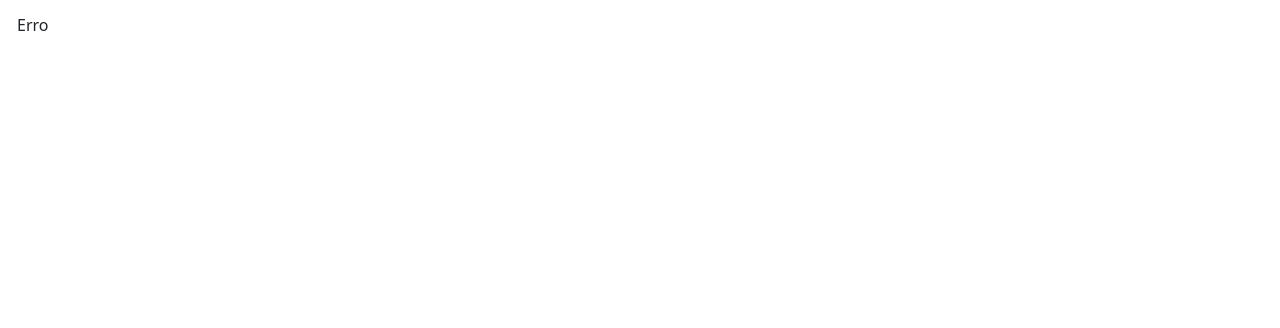
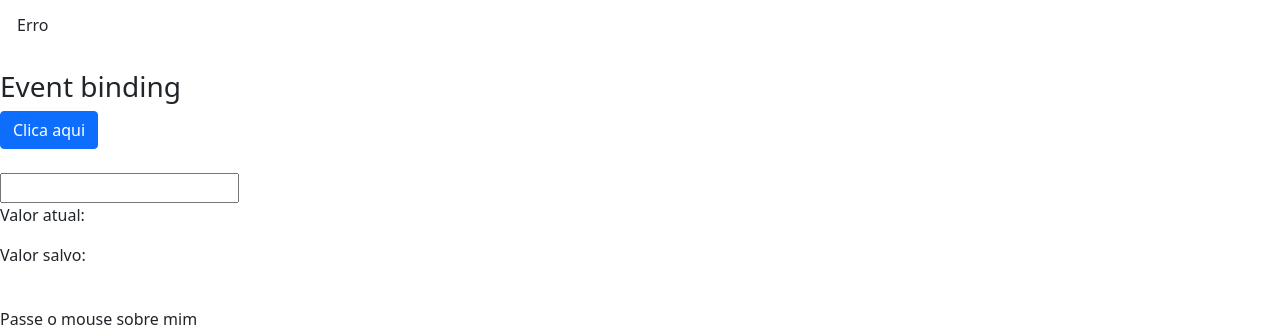
Before and after one commit to alvarogularte/angular-curso, an Angular app in the folder data-binding/: page / in a window 1280 px wide. Shown: the part 935-1263 px from the top of the page. Before the commit the page ends 1005 px from the top, so only its background shows below. Built offline with nearby package versions, Linux system fonts and the light colour scheme.

Commit message:
new: cria conteúdo da aula event binding

```diff
--- a/data-binding/src/app/data-binding/data-binding.component.css
+++ b/data-binding/src/app/data-binding/data-binding.component.css
@@ -0,0 +1,4 @@
+.highlight {
+  background-color: rgb(95, 95, 240);
+  font-weight: bold;
+}
--- a/data-binding/src/app/data-binding/data-binding.component.html
+++ b/data-binding/src/app/data-binding/data-binding.component.html
@@ -60,4 +60,33 @@
     </div>
   </article>
 
+  <article>
+    <h3>Event binding</h3>
+    <div>
+      <button (click)="botaoClicado()"
+      class="btn btn-primary">
+        Clica aqui
+      </button>
+
+      <br><br>
+
+      <input type="text"
+        (keyup)="onKeyUp($event)"
+        (keyup.enter)="salvarValor(campoInput.value)"
+        (blur)="salvarValor(campoInput.value)"
+        #campoInput/>
+
+      <p>Valor atual: {{ valorAtual }}</p>
+      <p>Valor salvo: {{ valorSalvo }}</p>
+
+      <br>
+      <span
+        (mouseover)="onMouseOverOut()"
+        (mouseout)="onMouseOverOut()"
+        [class.highlight]="isMouseOver">
+        Passe o mouse sobre mim
+      </span>
+    </div>
+  </article>
+
 </section>
--- a/data-binding/src/app/data-binding/data-binding.component.ts
+++ b/data-binding/src/app/data-binding/data-binding.component.ts
@@ -11,6 +11,11 @@ export class DataBindingComponent implements OnInit {
   cursoAngular: boolean = true;
   urlImagem: string = 'https://api.lorem.space/image/movie?w=150&amp;amp;amp;amp;h=220';
 
+  valorAtual: string = '';
+  valorSalvo: string = '';
+
+  isMouseOver: boolean = false;
+
   getValor() {
     return 1;
   }
@@ -19,6 +24,22 @@ export class DataBindingComponent implements OnInit {
     return true;
   }
 
+  botaoClicado() {
+    alert('Botão clicado')
+  }
+
+  onKeyUp(evento: KeyboardEvent) {
+    this.valorAtual = (<HTMLInputElement>evento.target).value
+  }
+
+  salvarValor(valor: string) {
+    this.valorSalvo = valor;
+  }
+
+  onMouseOverOut() {
+    this.isMouseOver = !this.isMouseOver;
+  }
+
   constructor() { }
 
   ngOnInit(): void {
```
